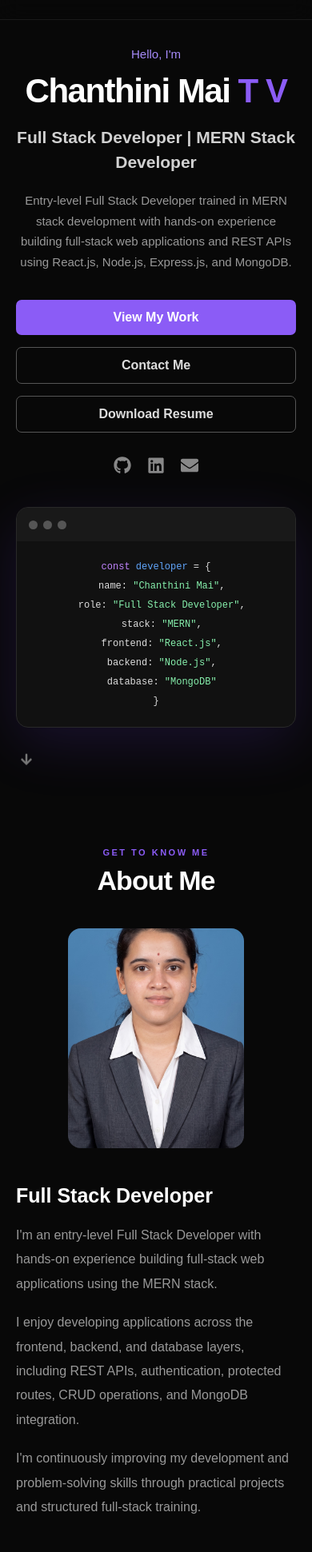
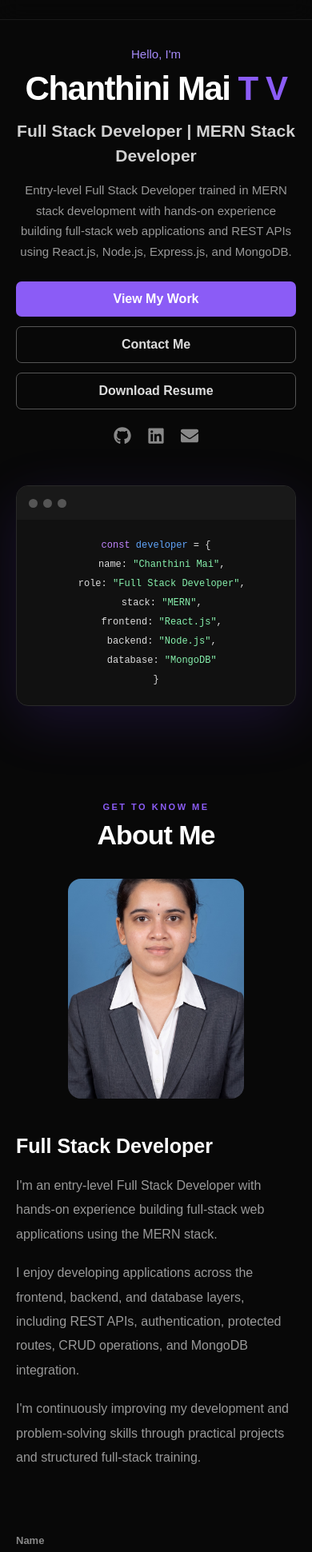
Before and after one commit to kandhanprofessional369-cloud/Chanthini_Portfolio, a React (Vite) app: page / in a window 390 px wide. Shown: the part 46-1987 px from the top of the page at 80% size. Built offline with nearby package versions, Linux system fonts and the light colour scheme.

Commit message:
Mobile view adjust

```diff
--- a/src/App.css
+++ b/src/App.css
@@ -13,14 +13,12 @@ html {
   scroll-padding-top: 75px;
 }
 
-#experience {
-  scroll-margin-top: 85px;
-}
-
-#education {
-  scroll-margin-top: 85px;
-}
-
+#about,
+#skills,
+#projects,
+#experience,
+#certifications,
+#education,
 #contact {
   scroll-margin-top: 85px;
 }
@@ -1591,7 +1589,6 @@ footer p {
   }
 }
 
-
 /* =========================
    SMALL MOBILE
 ========================= */
@@ -1600,7 +1597,6 @@ footer p {
 
   .nav-container {
     height: 70px;
-
     padding: 0 20px;
   }
 
@@ -1617,14 +1613,23 @@ footer p {
   }
 
 
-  /* HERO */
+  /* =========================
+     HERO - MOBILE
+  ========================= */
 
   .hero {
-    padding: 105px 20px 70px;
+    min-height: auto;
+
+    padding: 105px 20px 55px;
+
+    gap: 45px;
+
+    justify-content: flex-start;
   }
 
   .hero-small {
     font-size: 15px;
+    margin-bottom: 12px;
   }
 
   .hero h1 {
@@ -1633,12 +1638,16 @@ footer p {
     letter-spacing: -1.5px;
 
     line-height: 1.1;
+
+    margin-bottom: 15px;
   }
 
   .hero h2 {
     font-size: 21px;
 
     line-height: 1.45;
+
+    margin-bottom: 15px;
   }
 
   .hero-description {
@@ -1651,12 +1660,20 @@ footer p {
     flex-direction: column;
 
     width: 100%;
+
+    margin-top: 25px;
+
+    gap: 12px;
   }
 
   .btn {
     width: 100%;
   }
 
+  .hero .social-links {
+    margin-top: 22px;
+  }
+
   .code-content {
     padding: 20px;
 
@@ -1665,15 +1682,26 @@ footer p {
     line-height: 2;
   }
 
-
-  /* SECTIONS */
+  .hero-card {
+    width: 100%;
+    max-width: 100%;
+  }
+
+  .scroll-down {
+    display: none;
+  }
+
+
+  /* =========================
+     SECTIONS
+  ========================= */
 
   .section {
-    padding: 80px 20px;
+    padding: 65px 20px;
   }
 
   .section-heading {
-    margin-bottom: 40px;
+    margin-bottom: 35px;
   }
 
   .section-heading p {
@@ -1691,7 +1719,9 @@ footer p {
   }
 
 
-  /* ABOUT */
+  /* =========================
+     ABOUT
+  ========================= */
 
   .about-image img {
     width: 220px;
@@ -1703,7 +1733,9 @@ footer p {
   }
 
 
-  /* SKILLS */
+  /* =========================
+     SKILLS
+  ========================= */
 
   .skills-grid {
     grid-template-columns: 1fr;
@@ -1714,7 +1746,9 @@ footer p {
   }
 
 
-  /* PROJECTS */
+  /* =========================
+     PROJECTS
+  ========================= */
 
   .projects-grid {
     grid-template-columns: 1fr;
@@ -1735,7 +1769,9 @@ footer p {
   }
 
 
-  /* EXPERIENCE */
+  /* =========================
+     EXPERIENCE
+  ========================= */
 
   .experience-card {
     padding: 24px 20px;
@@ -1811,7 +1847,9 @@ footer p {
   }
 
 
-  /* CERTIFICATIONS */
+  /* =========================
+     CERTIFICATIONS
+  ========================= */
 
   .cert-card {
     padding: 25px 20px;
@@ -1826,7 +1864,9 @@ footer p {
   }
 
 
-  /* EDUCATION */
+  /* =========================
+     EDUCATION
+  ========================= */
 
   .education-card {
     padding: 25px 20px;
@@ -1841,7 +1881,9 @@ footer p {
   }
 
 
-  /* CONTACT */
+  /* =========================
+     CONTACT
+  ========================= */
 
   .contact-content {
     gap: 35px;
@@ -1906,6 +1948,12 @@ footer p {
 
 @media (max-width: 380px) {
 
+  .hero {
+    padding-top: 95px;
+    padding-bottom: 45px;
+    gap: 35px;
+  }
+
   .hero h1 {
     font-size: 36px;
   }
@@ -1914,6 +1962,10 @@ footer p {
     font-size: 19px;
   }
 
+  .section {
+    padding: 55px 18px;
+  }
+
   .section-heading h2 {
     font-size: 30px;
   }
```
